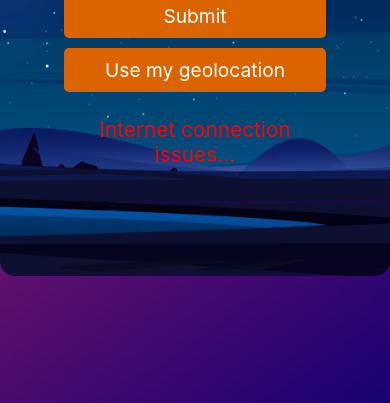
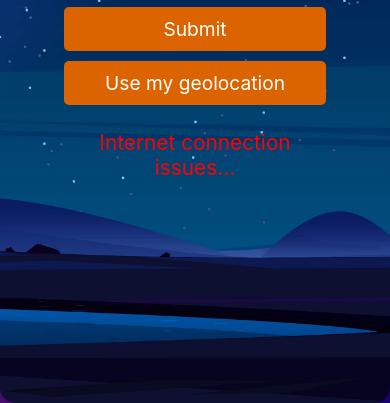
Before and after one commit to metalyx/weather-app, a website built with webpack: page src/index.html in a window 390 px wide. Shown: the part 441-844 px from the top of the page. Built offline with nearby package versions, Linux system fonts and the light colour scheme; no server answers.

Commit message:
#010: Media queries for mobile version

```diff
--- a/src/index.scss
+++ b/src/index.scss
@@ -17,6 +17,7 @@
         box-sizing: border-box;
 
         max-width: 100%;
+        width: 80vw;
         overflow: hidden;
 
         display: flex;
@@ -92,6 +93,8 @@
                 margin-top: 25px;
                 border-top: 2px solid white;
 
+                text-align: center;
+
                 ul {
                     color: white;
 
@@ -107,3 +110,14 @@
 .danger {
     border: 2px solid red;
 }
+
+@media screen and (max-width: 576px) {
+    .background {
+        align-items: flex-end;
+
+        .weather-container {
+            width: 100%;
+            height: 97vh;
+        }
+    }
+}
```
